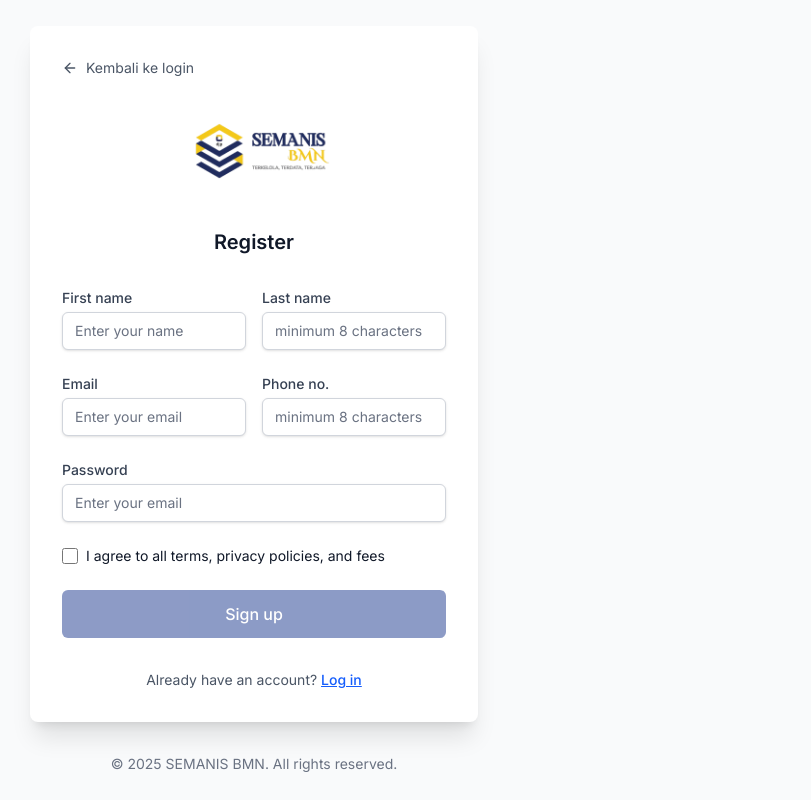
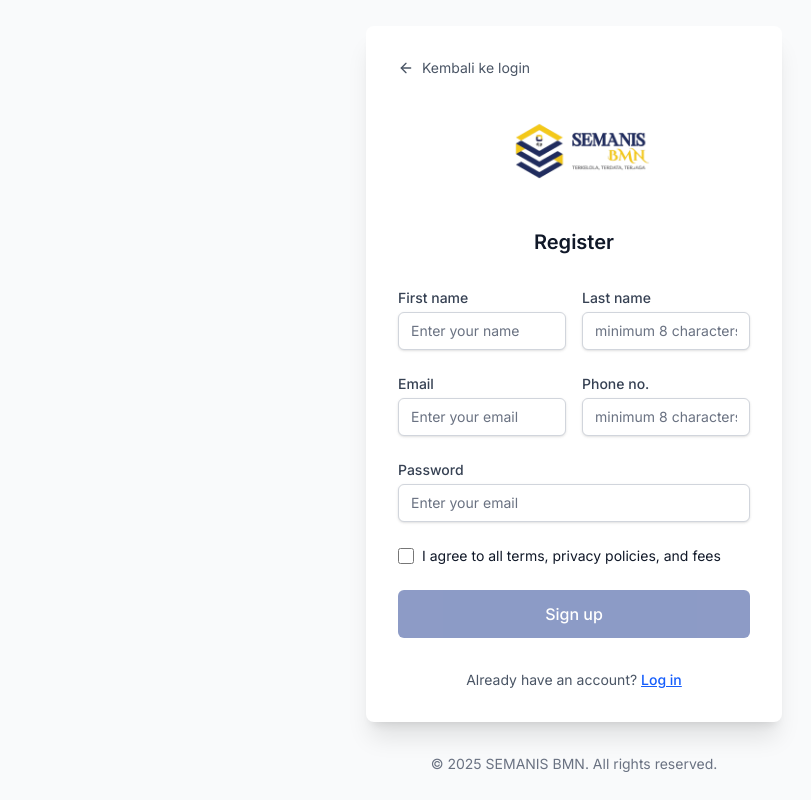
Before and after one commit to Rofiansyah/SEMANIS_BMN, a Next.js app: page /register in a window 1280 px wide. Shown: the whole page, without its empty margins (66-877 px from the left). Built offline with nearby package versions, Linux system fonts and the light colour scheme; no server answers.

Commit message:
ubah desain registrasi

```diff
--- a/src/app/register/page.tsx
+++ b/src/app/register/page.tsx
@@ -69,28 +69,8 @@ export default function RegisterPage() {
   };
 
   return (
-    <div className="min-h-screen bg-gray-50 flex">
-      {/* Left Side - Illustration
-      <div className="hidden lg:flex lg:w-1/2 bg-gradient-to-br from-blue-500 to-purple-600 items-center justify-center p-8">
-        <div className="text-center text-white">
-          <div className="w-64 h-64 bg-white bg-opacity-20 rounded-lg mb-8 flex items-center justify-center">
-            <img
-              src={typeof logoSemantis === 'string' ? logoSemantis : logoSemantis.src}
-              alt="SEMANTIS BMN Logo"
-              style={{ width: '200px', height: 'auto', maxHeight: '200px' }}
-              className="object-contain"
-            />
-          </div>
-          <h2 className="text-3xl font-bold mb-4">Bergabung dengan SEMANTIS BMN</h2>
-          <p className="text-lg opacity-90">
-            Kelola inventaris dengan mudah dan efisien
-          </p>
-        </div>
-      </div> */}
-
-      {/* Right Side - Register Form */}
-      <div className="w-full lg:w-1/2 flex items-center justify-center p-4">
-        <div className="max-w-md w-full space-y-8">
+<div className="min-h-screen bg-gray-50 flex items-center justify-center">
+  <div className="w-full max-w-md space-y-8 p-4">
     <div className="bg-white rounded-lg shadow-xl p-8">
       {/* Back Button */}
       <div className="mb-6">
@@ -120,6 +100,7 @@ export default function RegisterPage() {
         <h3 className="text-xl font-semibold text-gray-900">Register</h3>
       </div>
 
+      {/* Form */}
       <form onSubmit={handleSubmit} className="space-y-6">
         {/* First Name & Last Name */}
         <div className="grid grid-cols-2 gap-4">
@@ -237,7 +218,14 @@ export default function RegisterPage() {
           type="submit"
           className="w-full h-12 bg-blue-900 hover:bg-blue-800 text-white"
           loading={loading}
-                disabled={!formData.email || !formData.password || !formData.firstName || !formData.lastName || !formData.phone || !formData.agreeTerms}
+          disabled={
+            !formData.email ||
+            !formData.password ||
+            !formData.firstName ||
+            !formData.lastName ||
+            !formData.phone ||
+            !formData.agreeTerms
+          }
         >
           {loading ? 'Sign up...' : 'Sign up'}
         </Button>
@@ -254,11 +242,11 @@ export default function RegisterPage() {
       </div>
     </div>
 
-          <div className="text-center text-sm text-gray-500">
+    <div className="text-center text-sm text-gray-500 mt-4">
       <p>© 2025 SEMANIS BMN. All rights reserved.</p>
     </div>
   </div>
 </div>
-    </div>
+
   );
 }
```
Lines whose indentation alone changed are shown as unchanged.
